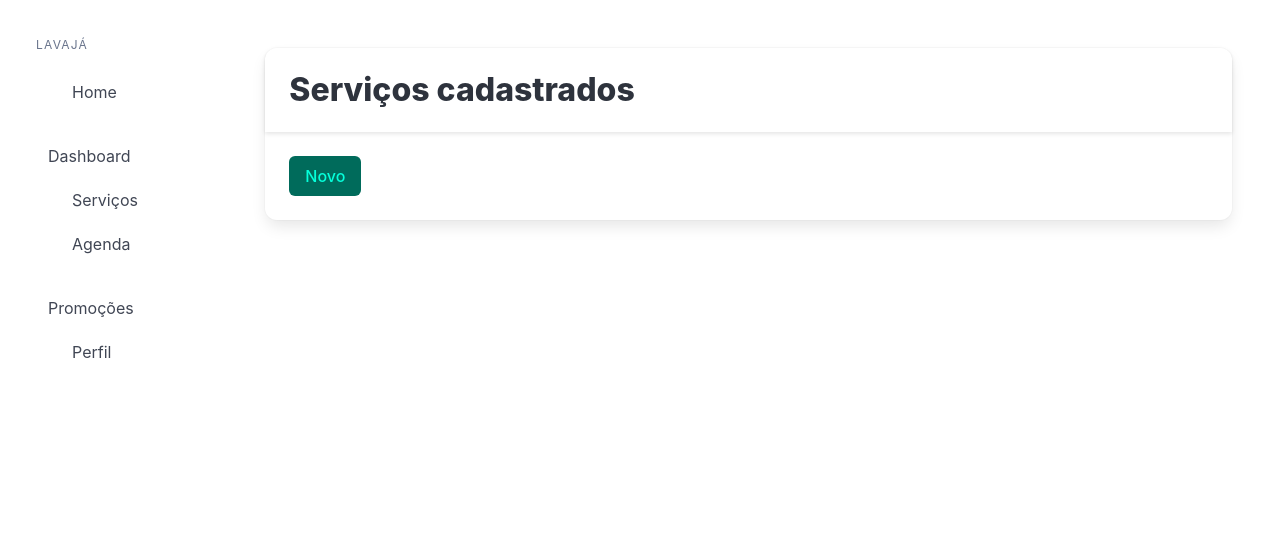
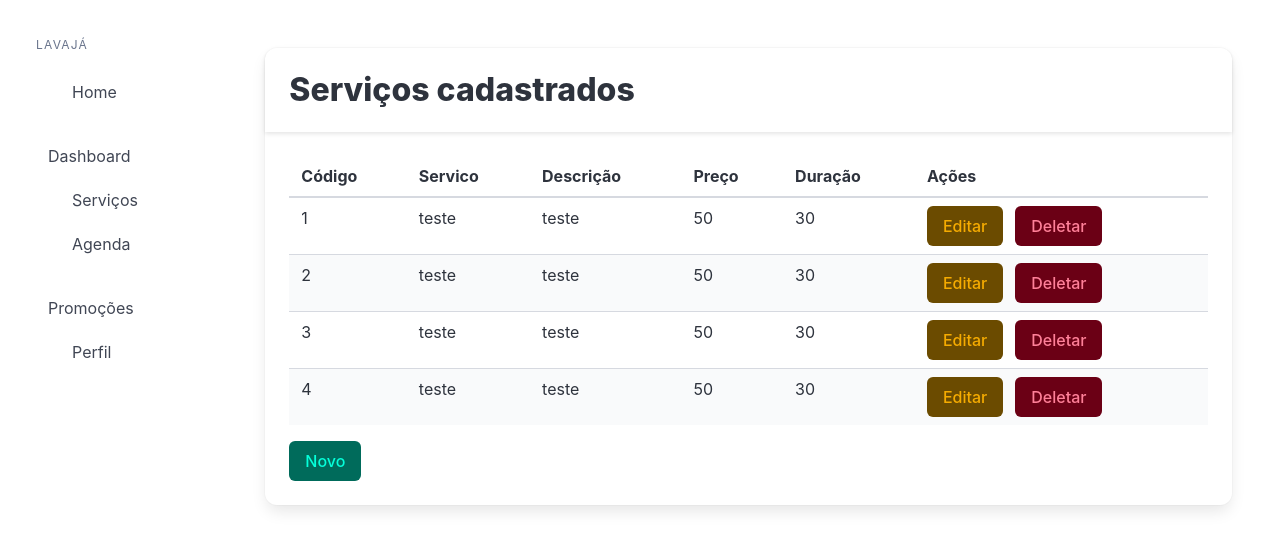
Before and after one commit to Pietro-dev/lavaja-frontend, a Next.js app: page /consultas/servicos in a window 1280 px wide. Shown: the top 550 px of the page. Built offline with nearby package versions, Linux system fonts and the light colour scheme.

Commit message:
feat: criação da tabela de listagem de serviços

```diff
--- a/package.json
+++ b/package.json
@@ -14,6 +14,7 @@
     "next": "15.5.6",
     "react": "19.1.0",
     "react-dom": "19.1.0",
+    "swr": "^2.3.6",
     "yup": "^1.7.1"
   },
   "devDependencies": {
--- a/src/components/servicos/listagem/index.tsx
+++ b/src/components/servicos/listagem/index.tsx
@@ -1,12 +1,28 @@
 import { Layout } from 'components/layout'
 import Link from 'next/link'
+import { TabelaServicos } from './tabela'
+import { Servico } from 'app/models/servicos'
 
 export const ListagemServicos: React.FC = () => {
+
+    const servicos: Servico[] = [{
+        id: '1', servico: 'teste', descricao: 'teste', preco: 50, duracao: 30
+    },{
+        id: '2', servico: 'teste', descricao: 'teste', preco: 50, duracao: 30
+    },{
+        id: '3', servico: 'teste', descricao: 'teste', preco: 50, duracao: 30
+    },{
+        id: '4', servico: 'teste', descricao: 'teste', preco: 50, duracao: 30
+    }
+    ]
+
     return(
-        <Link href="/cadastros/servicos">
-            <Layout titulo='Serviços cadastrados'>
+        <Layout titulo='Serviços cadastrados'>
+            <Link href="/cadastros/servicos">
+                <TabelaServicos servicos={servicos}/>
                 <button className="button is-primary is-dark">Novo</button>
-            </Layout>
-        </Link>
+            </Link>
+        </Layout>
+
     )
 }
--- /dev/null
+++ b/src/components/servicos/listagem/tabela/index.tsx
@@ -0,0 +1,51 @@
+import { Servico } from 'app/models/servicos'
+
+interface TabelaServicosProps {
+    servicos: Array<Servico>
+}
+
+export const TabelaServicos: React.FC<TabelaServicosProps> = ({
+    servicos
+}) => {
+    return(
+        <table className="table is-striped is-hoverable is-fullwidth">
+            <thead>
+                <tr>
+                    <th>Código</th>
+                    <th>Servico</th>
+                    <th>Descrição</th>
+                    <th>Preço</th>
+                    <th>Duração</th>
+                    <th>Ações</th>
+                </tr>
+            </thead>
+            <tbody>
+                {servicos.map(servico => <ServicoRow key={servico.id} servico={servico}/>)}
+            </tbody>
+        </table>
+    )
+}
+
+interface ServicoRowProps {
+    servico: Servico
+}
+
+const ServicoRow: React.FC<ServicoRowProps> = ({
+    servico
+}) => {
+    return (
+        <tr>
+            <td>{servico.id}</td>
+            <td>{servico.servico}</td>
+            <td>{servico.descricao}</td>
+            <td>{servico.preco}</td>
+            <td>{servico.duracao}</td>
+            <td>
+                <div className='buttons'>
+                    <button className='button is-warning is-dark'>Editar</button>
+                    <button className='button is-danger is-dark'>Deletar</button>
+                </div>
+            </td>
+        </tr>
+    )
+}
```
Also changed, not shown: 1 other file (tests, documents, lock files or other folders).
